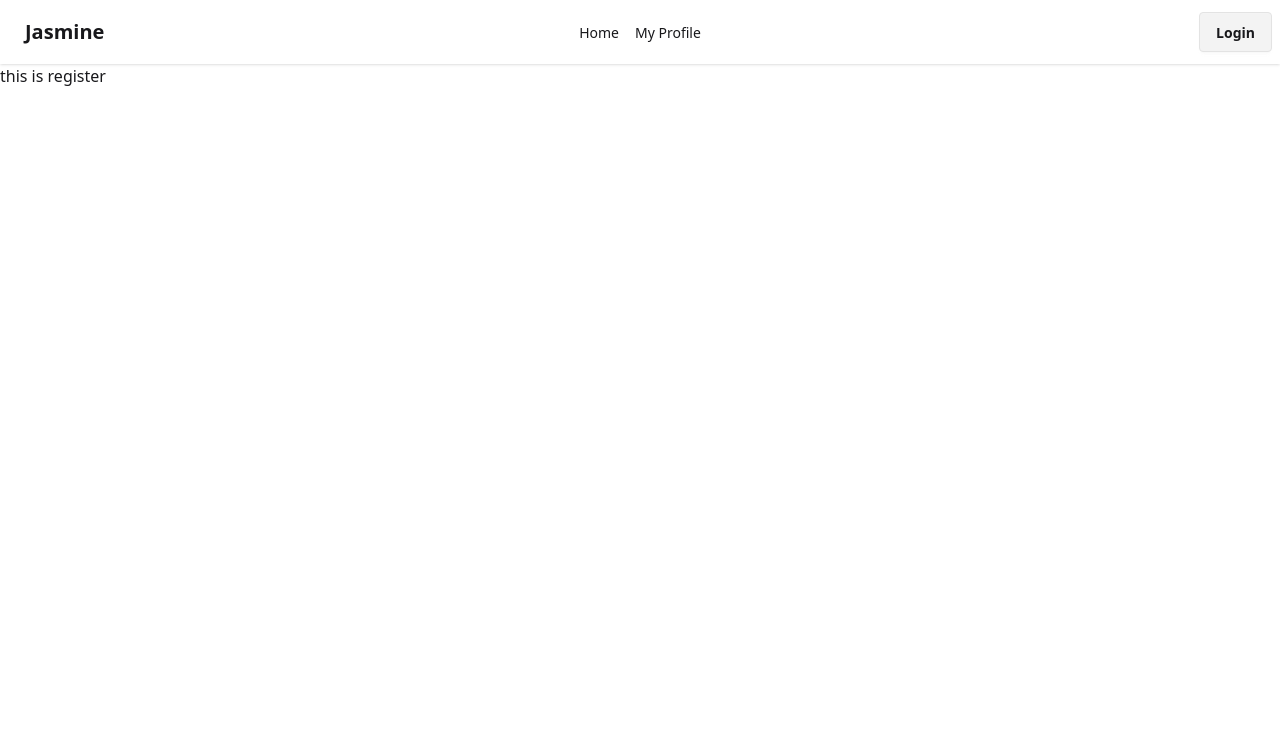
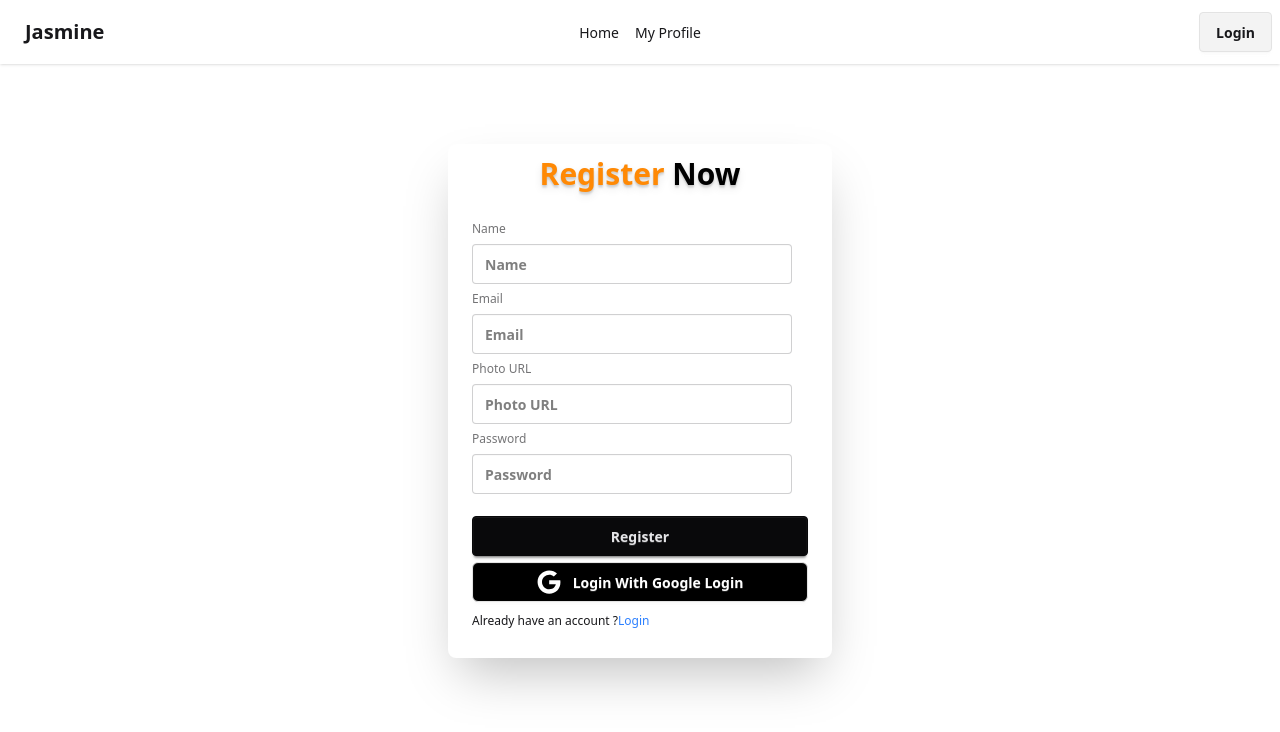
Before and after one commit to pritom352/VibeVenue, a React (Vite) app: page /auth/register in a window 1280 px wide. Shown: the top 732 px of the page. Built offline with nearby package versions, Linux system fonts and the light colour scheme.

Commit message:
register section

```diff
--- a/src/Pages/Login.jsx
+++ b/src/Pages/Login.jsx
@@ -1,4 +1,5 @@
 import React from "react";
+import { FaGoogle } from "react-icons/fa";
 import { Link } from "react-router";
 
 const Login = () => {
@@ -29,6 +30,9 @@ const Login = () => {
           <button className="btn btn-neutral hover:bg-orange-400 hover:border-none hover:font-extrabold mt-4">
             Login
           </button>
+          <button className=" btn   gap-3 rounded-md  bg-black text-white  font-semibold py-2.5 hover:bg-orange-400 hover:border-none hover:font-bold ">
+            <FaGoogle size={24} /> Login With Google Login
+          </button>
           <p className=" mt-1 ">
             Don't have an account ?{" "}
             <Link
--- a/src/Pages/Register.jsx
+++ b/src/Pages/Register.jsx
@@ -1,7 +1,65 @@
 import React from "react";
+import { FaGoogle } from "react-icons/fa";
+import { Link } from "react-router";
 
 const Register = () => {
-  return <div>this is register</div>;
+  return (
+    <div className="card bg-base-100 w-full max-w-sm shrink-0 shadow-2xl mx-auto mt-20">
+      <h2 className=" text-3xl font-bold mx-auto  mt-3 text-orange-400  text-shadow-lg ">
+        Register <span className=" text-black ">Now</span>
+      </h2>
+      <div className="card-body">
+        <fieldset className="fieldset">
+          {/* Name */}
+          <label className="label">Name</label>
+          <input
+            type="text"
+            className=" input text-black font-semibold focus:bg-orange-400 focus:text-white"
+            placeholder="Name"
+          />
+          {/* Email */}
+          <label className="label">Email</label>
+          <input
+            type="email"
+            className=" input text-black font-semibold focus:bg-orange-400 focus:text-white"
+            placeholder="Email"
+          />
+          {/* Photo URL */}
+          <label className="label">Photo URL</label>
+          <input
+            type="text"
+            className=" input text-black font-semibold focus:bg-orange-400 focus:text-white"
+            placeholder="Photo URL"
+          />
+          {/* Password */}
+          <label className="label">Password</label>
+          <input
+            type="password"
+            className="input text-black font-semibold focus:bg-orange-400 focus:text-white"
+            placeholder="Password"
+          />
+          {/* <div>
+            <a className="link link-hover">Forgot password?</a>
+          </div> */}
+          <button className="btn btn-neutral hover:bg-orange-400 hover:border-none hover:font-extrabold mt-4">
+            Register
+          </button>
+          <button className=" btn   gap-3 rounded-md  bg-black text-white  font-semibold py-2.5 hover:bg-orange-400 hover:border-none hover:font-bold ">
+            <FaGoogle size={24} /> Login With Google Login
+          </button>
+          <p className=" mt-1 ">
+            Already have an account ?
+            <Link
+              className=" text-blue-500 hover:text-orange-400"
+              to="/auth/login"
+            >
+              Login
+            </Link>
+          </p>
+        </fieldset>
+      </div>
+    </div>
+  );
 };
 
 export default Register;
```
